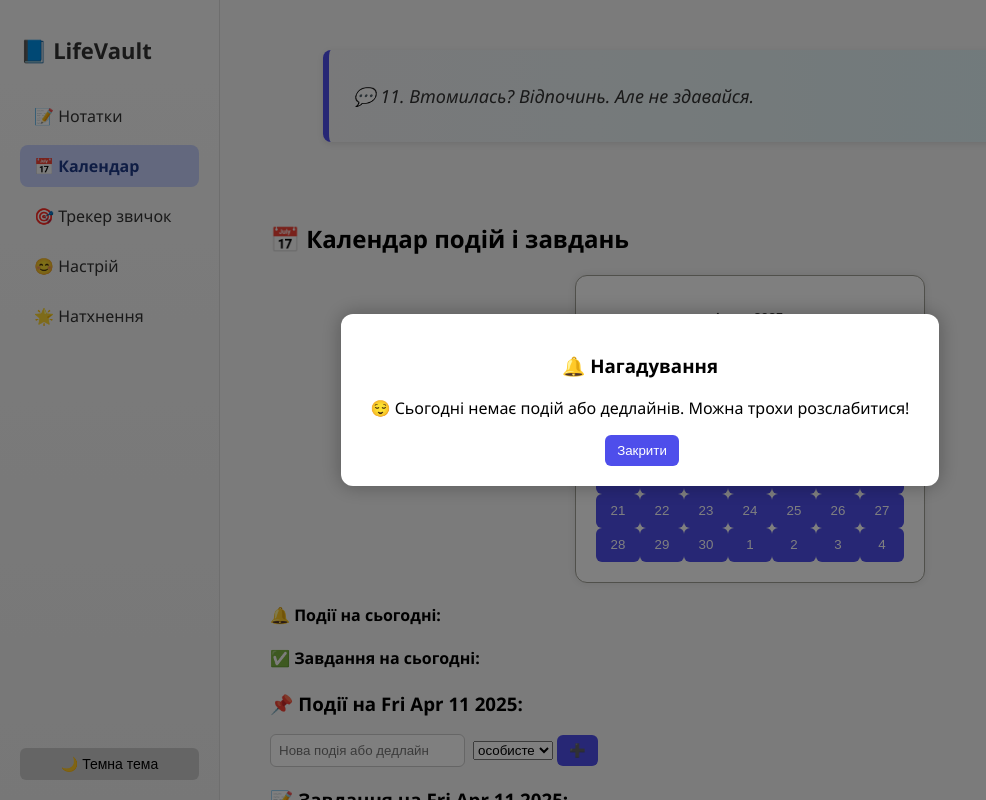
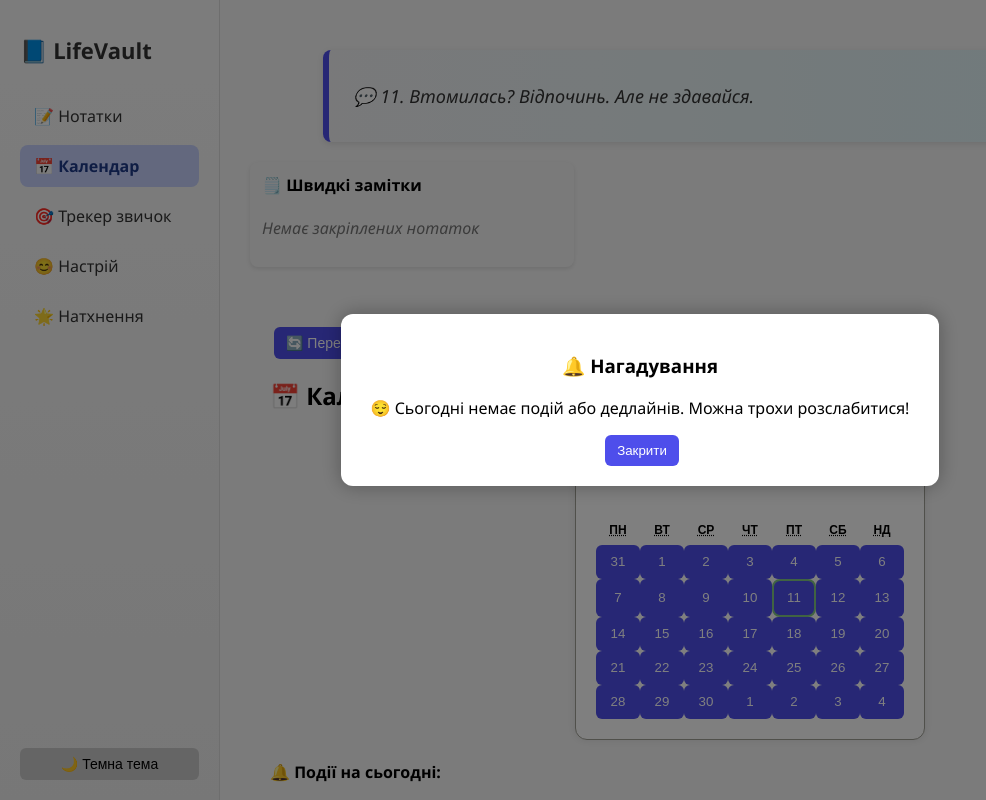
Before and after one commit to Vidziano/LifeVault, a React (Create React App) app: page /calendar in a window 1280 px wide. Shown: the whole page, without its empty margins (0-986 px from the left). Built offline with nearby package versions, Linux system fonts and the light colour scheme.

Commit message:
added quick notes

```diff
--- a/src/App.js
+++ b/src/App.js
@@ -14,6 +14,7 @@ import './HabitTracker.css';
 import './Notes.css';
 import './MoodTracker.css';
 import './InspirationBoard.css';
+import './QuickNotesWidget';
 
 import MotivationalQuote from './MotivationalQuote';
 import InspirationBoard from './InspirationBoard';
@@ -21,6 +22,8 @@ import HabitTracker from './HabitTracker';
 import CalendarView from './CalendarView';
 import Notes from './Notes';
 import MoodTracker from './MoodTracker';
+import QuickNotesWidget from './QuickNotesWidget';
+
 
 function Sidebar({ darkMode, setDarkMode }) {
   return (
@@ -65,6 +68,7 @@ function AppWrapper() {
         <Sidebar darkMode={darkMode} setDarkMode={setDarkMode} />
         <main className="main">
           <MotivationalQuote />
+          <QuickNotesWidget />
           <Routes>
             <Route path="/notes" element={<Notes />} />
             <Route path="/calendar" element={<CalendarView />} />
--- a/src/CalendarView.js
+++ b/src/CalendarView.js
@@ -193,6 +193,30 @@ function CalendarView() {
 )}
 
 
+<div className="reminder-buttons">
+  <button onClick={() => {
+    const yesterday = new Date();
+    yesterday.setDate(yesterday.getDate() - 1);
+    const yKey = yesterday.toDateString();
+    const uncompleted = (tasks[yKey] || []).filter(t => !t.done);
+    if (uncompleted.length > 0) {
+      const updated = {
+        ...tasks,
+        [todayStr]: [...(tasks[todayStr] || []), ...uncompleted],
+      };
+      delete updated[yKey];
+      saveTasks(updated);
+      alert('Невиконані завдання з учора перенесено на сьогодні!');
+    } else {
+      alert('Немає завдань для переносу з учора.');
+    }
+  }}>
+    🔄 Перенести невиконані завдання з учора
+  </button>
+</div>
+
+
+
       <h2>📅 Календар подій і завдань</h2>
 
       <Calendar
--- a/src/Calendarview.css
+++ b/src/Calendarview.css
@@ -171,3 +171,18 @@ body.dark .modal-window {
   background: #2a2a2a;
   color: white;
 }
+
+
+
+.reminder-buttons {
+  margin-bottom: 15px;
+}
+.reminder-buttons button {
+  padding: 8px 12px;
+  background-color: #4e4eeb;
+  color: white;
+  border: none;
+  border-radius: 6px;
+  cursor: pointer;
+  font-size: 14px;
+}
--- /dev/null
+++ b/src/QuickNotesWidget.css
@@ -0,0 +1,34 @@
+.quick-notes-widget {
+    background: #f5f5f5;
+    border-radius: 8px;
+    padding: 12px;
+    width: 100%;
+    max-width: 300px;
+    box-shadow: 0 2px 4px rgba(0,0,0,0.1);
+  }
+
+  .quick-notes-widget h4 {
+    margin-top: 0;
+    font-size: 16px;
+  }
+
+  .quick-note {
+    background: white;
+    border-left: 4px solid #4e4eeb;
+    padding: 8px;
+    margin-top: 10px;
+    border-radius: 6px;
+    font-size: 14px;
+  }
+
+  .quick-date {
+    display: block;
+    font-size: 10px;
+    color: #888;
+    margin-top: 4px;
+  }
+
+  .no-notes {
+    font-style: italic;
+    color: #777;
+  }
--- /dev/null
+++ b/src/QuickNotesWidget.js
@@ -0,0 +1,30 @@
+import React, { useEffect, useState } from 'react';
+import './QuickNotesWidget.css';
+
+function QuickNotesWidget() {
+  const [notes, setNotes] = useState([]);
+
+  useEffect(() => {
+    const stored = JSON.parse(localStorage.getItem('notes')) || [];
+    const pinned = stored.filter(n => n.pinned).slice(0, 3); // Показати до 3-х закріплених
+    setNotes(pinned);
+  }, []);
+
+  return (
+    <div className="quick-notes-widget">
+      <h4>🗒️ Швидкі замітки</h4>
+      {notes.length === 0 ? (
+        <p className="no-notes">Немає закріплених нотаток</p>
+      ) : (
+        notes.map(note => (
+          <div key={note.id} className="quick-note">
+            <p>{note.text}</p>
+            <span className="quick-date">{note.created}</span>
+          </div>
+        ))
+      )}
+    </div>
+  );
+}
+
+export default QuickNotesWidget;
```
